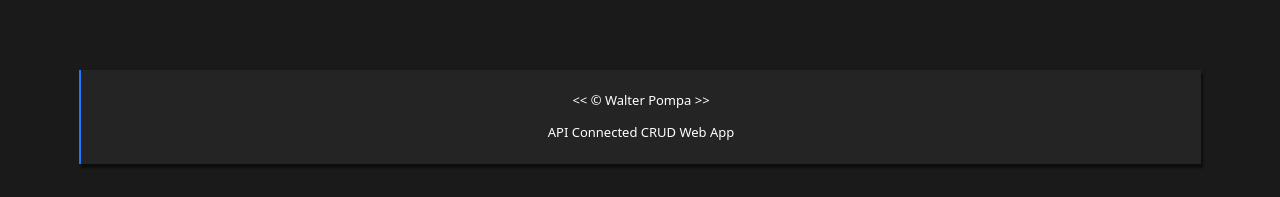
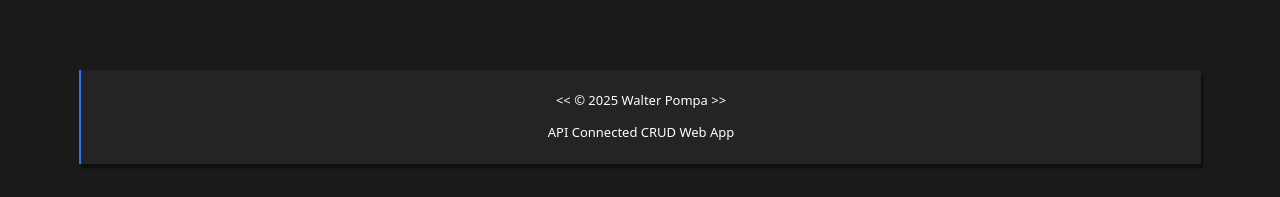
Before and after one commit to WPompa/construction-logistics, a React (Vite) app in the folder frontend/: page / in a window 1280 px wide. Shown: the part 1506-1703 px from the top of the page. Built offline with nearby package versions, Linux system fonts and the light colour scheme.

Commit message:
Minor refactoring

```diff
--- a/frontend/src/App.jsx
+++ b/frontend/src/App.jsx
@@ -31,10 +31,6 @@ function App() {
             <Route path="*" element={<Error />} />
           </Route>
         </Routes>
-        <footer>
-          <p>&lt;&lt; &copy; Walter Pompa &gt;&gt;</p>
-          <p>API Connected CRUD Web App</p>
-        </footer>
       </BrowserRouter>
       <Analytics />
     </UserContext.Provider>
--- /dev/null
+++ b/frontend/src/components/minor-components/Footer.jsx
@@ -0,0 +1,10 @@
+const Footer = () => {
+  return (
+    <footer>
+      <p>&lt;&lt; &copy; 2025 Walter Pompa &gt;&gt;</p>
+      <p>API Connected CRUD Web App</p>
+    </footer>
+  );
+};
+
+export default Footer;
--- a/frontend/src/components/Navbar.jsx
+++ b/frontend/src/components/minor-components/Navbar.jsx
@@ -1,7 +1,7 @@
 import { NavLink } from "react-router-dom";
-import CurrentUser from "./minor-components/CurrentUser";
+import CurrentUser from "./CurrentUser";
 
-export const Navbar = () => {
+const Navbar = () => {
   return (
     <nav className="navbar">
       <div className="navlinks">
@@ -11,12 +11,14 @@ export const Navbar = () => {
         >
           Home
         </NavLink>
+
         <NavLink
           to="/Login"
           className={({ isActive }) => (isActive ? "active" : "")}
         >
           Login
         </NavLink>
+
         <NavLink
           to="/Dashboard"
           className={({ isActive }) => (isActive ? "active" : "")}
--- a/frontend/src/pages/Login.jsx
+++ b/frontend/src/pages/Login.jsx
@@ -51,6 +51,7 @@ const Login = ({ setUser }) => {
   if (user?.username) {
     return <Navigate to="/Dashboard" />;
   }
+
   return (
     <form className="login-form" onSubmit={handleSubmit}>
       <h2>LOGIN</h2>
--- a/frontend/src/pages/SharedLayout.jsx
+++ b/frontend/src/pages/SharedLayout.jsx
@@ -1,11 +1,13 @@
 import { Outlet } from "react-router-dom";
-import Navbar from "../components/Navbar";
+import Navbar from "../components/minor-components/Navbar";
+import Footer from "../components/minor-components/Footer";
 
 const SharedLayout = () => {
   return (
     <>
       <Navbar />
       <Outlet />
+      <Footer />
     </>
   );
 };
```
